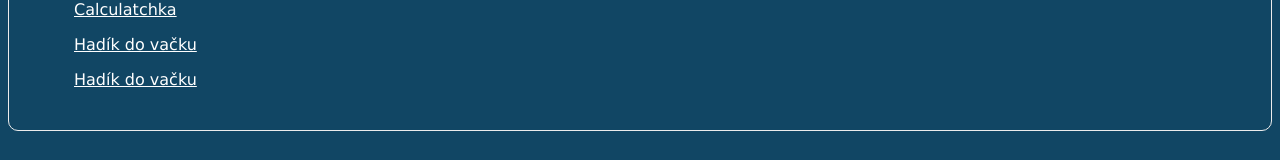
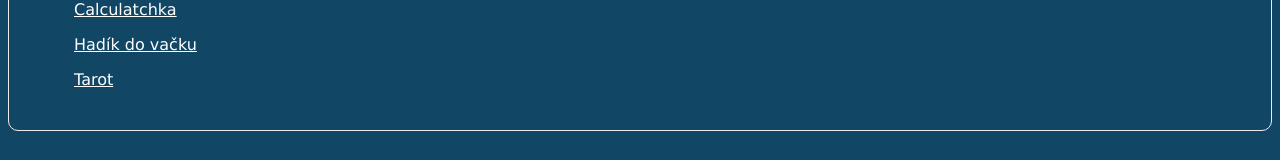
Before and after one commit to tommyoio/tommyoio.github.io, a plain HTML site: page index.html in a window 1280 px wide. Shown: the part 223-383 px from the top of the page. Drawn offline with Linux system fonts and the light colour scheme.

Commit message:
Update index.html

```diff
--- a/index.html
+++ b/index.html
@@ -18,6 +18,6 @@
     <ul><a href="../Eieruhr/index.html"> Eieruhr</a></ul>
     <ul><a href="../Calculator/index.html"> Calculatchka</a></ul>
     <ul><a href="../Snake/index.html"> Hadík do vačku </a></ul>
-    <ul><a href="../Tarot/index.html"> Hadík do vačku </a></ul>
+    <ul><a href="../Tarot/index.html"> Tarot </a></ul>
 </body>
 </html>
```
